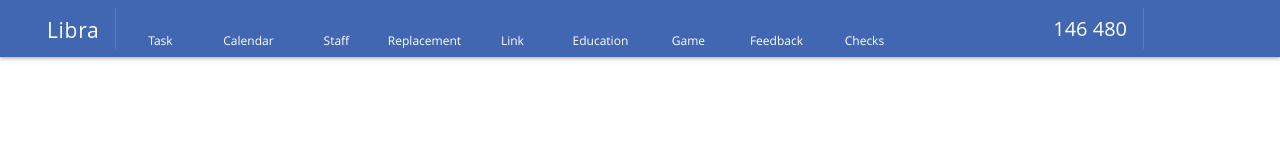
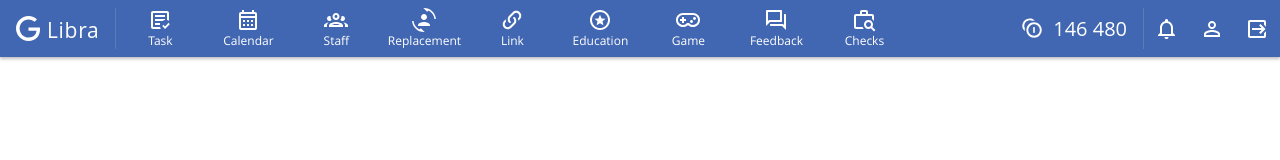
Before and after one commit to GeorgyDolganov/SberBank, a plain HTML site: page index.html in a window 1280 px wide. Drawn offline with Linux system fonts and the light colour scheme; the site is published under a folder, as on GitHub Pages, so addresses that start at the root find nothing.

Commit message:
minor assset linking fix

```diff
--- a/styles/scss/main.scss
+++ b/styles/scss/main.scss
@@ -30,7 +30,7 @@ header{
             height: 25px;
             width: 24px;
             margin: auto;
-            background-image: url(/assets/logo.svg);
+            background-image: url(../../assets/logo.svg);
 
         }
 
@@ -292,77 +292,77 @@ header{
     background-size: contain;
 
     &_task{
-        background-image: url(/assets/icons/icon-task.svg);
+        background-image: url(../../assets/icons/icon-task.svg);
 
     }
 
     &_calendar{
-        background-image: url(/assets/icons/icon-calendar.svg);
+        background-image: url(../../assets/icons/icon-calendar.svg);
 
     }
 
     &_staff{
-        background-image: url(/assets/icons/icon-staff.svg);
+        background-image: url(../../assets/icons/icon-staff.svg);
 
     }
 
     &_replacement{
-        background-image: url(/assets/icons/icon-replacement.svg);
+        background-image: url(../../assets/icons/icon-replacement.svg);
 
     }
 
     &_link{
-        background-image: url(/assets/icons/icon-link.svg);
+        background-image: url(../../assets/icons/icon-link.svg);
 
     }
 
     &_education{
-        background-image: url(/assets/icons/icon-education.svg);
+        background-image: url(../../assets/icons/icon-education.svg);
 
     }
 
     &_game{
-        background-image: url(/assets/icons/icon-game.svg);
+        background-image: url(../../assets/icons/icon-game.svg);
 
     }
 
     &_feedback{
-        background-image: url(/assets/icons/icon-feedback.svg);
+        background-image: url(../../assets/icons/icon-feedback.svg);
 
     }
 
     &_checks{
-        background-image: url(/assets/icons/icon-checks.svg);
+        background-image: url(../../assets/icons/icon-checks.svg);
 
     }
 
     &_coins{
-        background-image: url(/assets/icons/icon-coins.svg);
+        background-image: url(../../assets/icons/icon-coins.svg);
 
     }
 
     &_notification{
-        background-image: url(/assets/icons/icon-notification.svg);
+        background-image: url(../../assets/icons/icon-notification.svg);
 
     }
 
     &_profile{
-        background-image: url(/assets/icons/icon-profile.svg);
+        background-image: url(../../assets/icons/icon-profile.svg);
 
     }
 
     &_logout{
-        background-image: url(/assets/icons/icon-logout.svg);
+        background-image: url(../../assets/icons/icon-logout.svg);
 
     }
 
     &_more{
-        background-image: url(/assets/icons/icon-more.svg);
+        background-image: url(../../assets/icons/icon-more.svg);
 
     }
 
     &_menu{
-        background-image: url(/assets/icons/icon-menu.svg);
+        background-image: url(../../assets/icons/icon-menu.svg);
 
     }
 
```
Also changed, not shown: styles/css/main.css.
